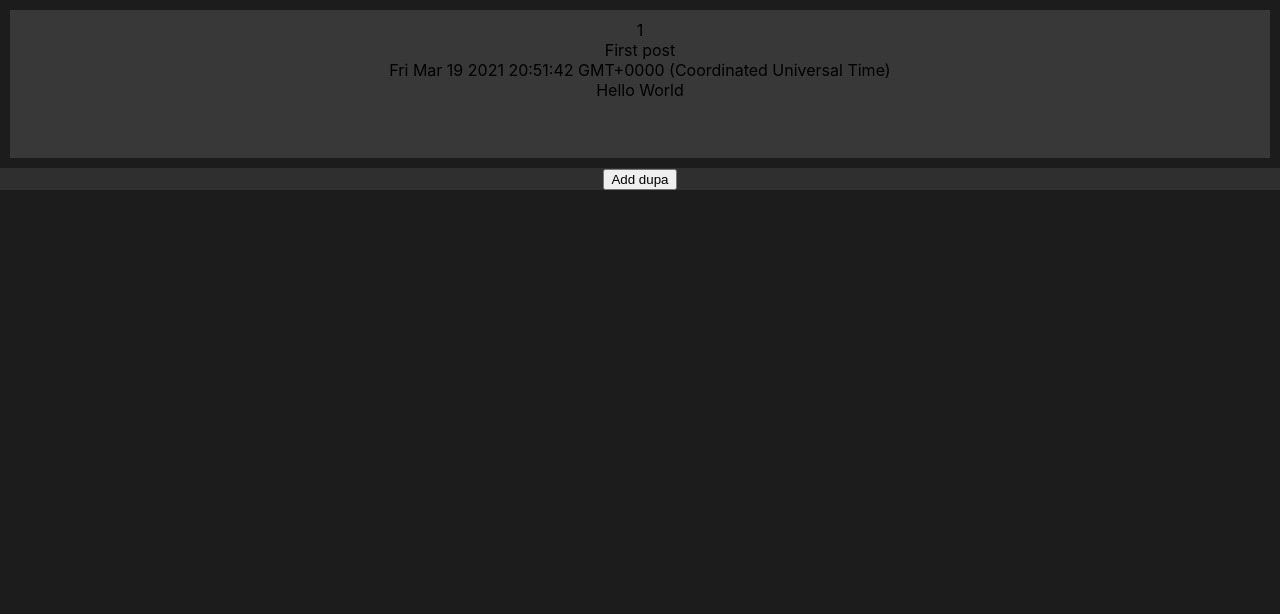
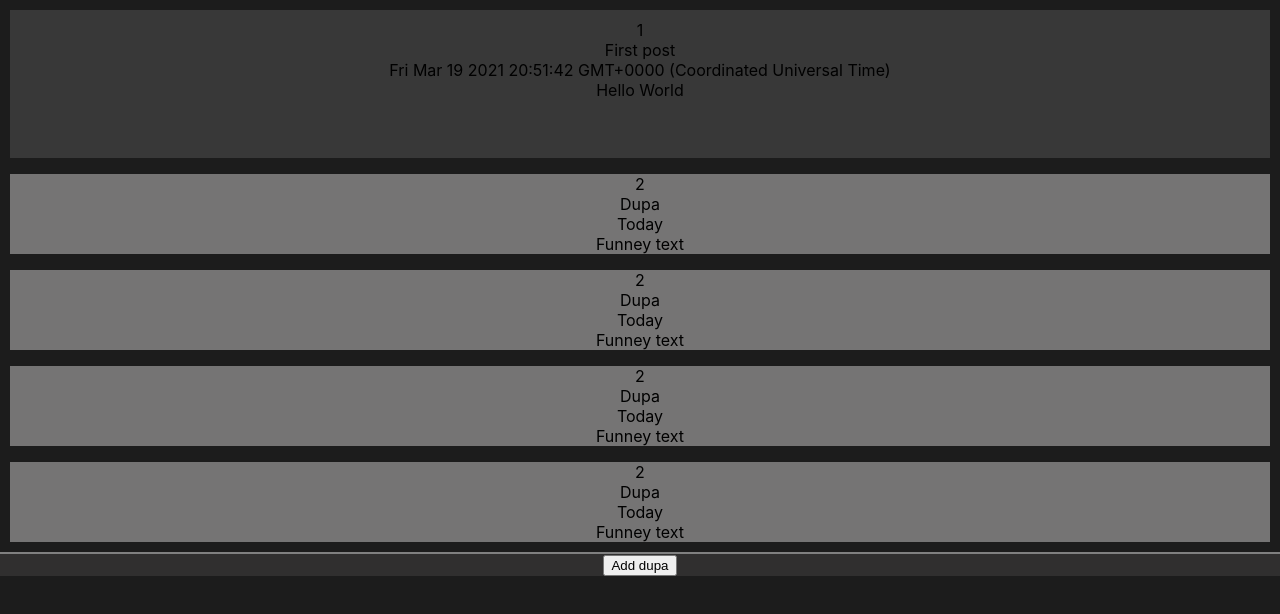
Before and after one commit to Sebosun/Anonymous-Forum, a React (Create React App) app: page / in a window 1280 px wide. Shown: the top 614 px of the page. Built offline with nearby package versions, Linux system fonts and the light colour scheme.

Commit message:
preparation for Post implementation

```diff
--- /dev/null
+++ b/src/components/Post.css
@@ -0,0 +1,4 @@
+.Post{
+  margin-top: 1rem;
+  background-color: #757474;
+}
--- /dev/null
+++ b/src/components/Post.js
@@ -0,0 +1,17 @@
+import React, { useState, useEffect } from "react";
+import "./Post.css";
+
+function Post(props) {
+  return (
+    <div className="Post">
+      <div className="postContainer">
+        <div>{props.postNo}</div>
+        <div>{props.title}</div>
+        <div>{props.time}</div>
+        <div>{props.text}</div>
+      </div>
+    </div>
+  );
+}
+
+export default Post;
--- a/src/components/Thread.css
+++ b/src/components/Thread.css
@@ -1,6 +1,7 @@
 .Thread{
   padding: 10px;
   background-color: #1c1c1c;
+  border-bottom: 2px solid gray;
 }
 
 .threadContainer{
--- a/src/components/Thread.js
+++ b/src/components/Thread.js
@@ -1,5 +1,6 @@
 import React, { useState, useEffect } from "react";
 import "./Thread.css";
+import Post from "./Post.js";
 
 function Thread(props) {
   return (
@@ -10,6 +11,10 @@ function Thread(props) {
         <div>{props.time}</div>
         <div>{props.text}</div>
       </div>
+      <Post postNo={2} title={"Dupa"} time={"Today"} text={"Funney text"} />
+      <Post postNo={2} title={"Dupa"} time={"Today"} text={"Funney text"} />
+      <Post postNo={2} title={"Dupa"} time={"Today"} text={"Funney text"} />
+      <Post postNo={2} title={"Dupa"} time={"Today"} text={"Funney text"} />
     </div>
   );
 }
```
